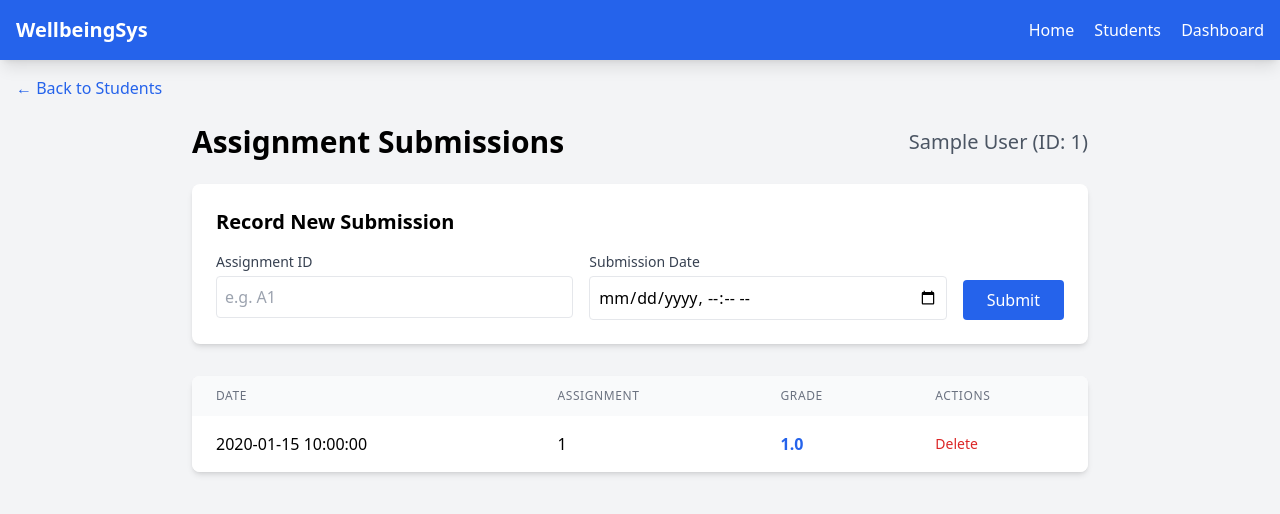
After one commit to Charbelto/Student_Wellbeing_Insights, a Flask app: page /submissions/1 in a window 1280 px wide. The commit adds this page. Shown: the top 514 px of the page. Run offline with Flask 3, Linux system fonts and the light colour scheme; tables that the repository leaves empty hold one stand-in row (values such as "Sample post"); some libraries are stand-ins or nearby versions.

Commit message:
Implement Submission management routes and UI

```diff
--- a/app/routes.py
+++ b/app/routes.py
@@ -1,5 +1,5 @@
 from flask import Blueprint, render_template, current_app, jsonify, request, redirect, url_for, flash
-from datetime import date
+from datetime import date, datetime
 
 main_bp = Blueprint('main', __name__)
 
@@ -58,6 +58,45 @@ def delete_attendance(record_id):
     current_app.attendance_service.delete_attendance(record_id)
     return redirect(url_for('main.attendance_list', student_id=student_id))
 
+# --- SUBMISSION ROUTES ---
+
+@main_bp.route('/submissions/<int:student_id>')
+def submission_list(student_id):
+    student = current_app.student_service.get_student(student_id)
+    if not student:
+        return "Student not found", 404
+
+    submissions = current_app.submission_service.get_student_submissions(student_id)
+    return render_template('submissions.html', student=student, submissions=submissions)
+
+@main_bp.route('/submissions/add', methods=['POST'])
+def add_submission():
+    student_id = request.form.get('student_id', type=int)
+    assignment_id = request.form.get('assignment_id')
+    date_str = request.form.get('submission_date')
+
+    if date_str:
+        d = datetime.fromisoformat(date_str)
+    else:
+        d = datetime.now()
+
+    current_app.submission_service.submit_assignment(student_id, assignment_id, d)
+    return redirect(url_for('main.submission_list', student_id=student_id))
+
+@main_bp.route('/submissions/grade/<int:submission_id>', methods=['POST'])
+def grade_submission(submission_id):
+    student_id = request.args.get('student_id', type=int)
+    grade = request.form.get('grade', type=float)
+
+    current_app.submission_service.grade_submission(submission_id, grade)
+    return redirect(url_for('main.submission_list', student_id=student_id))
+
+@main_bp.route('/submissions/delete/<int:submission_id>', methods=['POST'])
+def delete_submission(submission_id):
+    student_id = request.args.get('student_id', type=int)
+    current_app.submission_service.delete_submission(submission_id)
+    return redirect(url_for('main.submission_list', student_id=student_id))
+
 # --- DASHBOARD ROUTES ---
 
 @main_bp.route('/dashboard')
--- a/app/templates/students.html
+++ b/app/templates/students.html
@@ -49,6 +49,8 @@
                         <a href="/dashboard?student_id={{ student.id }}" class="text-blue-600 hover:text-blue-900">Dashboard</a>
                         <span class="text-gray-300">|</span>
                         <a href="/attendance/{{ student.id }}" class="text-green-600 hover:text-green-900">Attendance</a>
+                        <span class="text-gray-300">|</span>
+                        <a href="/submissions/{{ student.id }}" class="text-purple-600 hover:text-purple-900">Submissions</a>
                     </td>
                 </tr>
                 {% else %}
--- /dev/null
+++ b/app/templates/submissions.html
@@ -0,0 +1,81 @@
+{% extends "base.html" %}
+
+{% block content %}
+<div class="mb-6">
+    <a href="/students" class="text-blue-600 hover:underline">&larr; Back to Students</a>
+</div>
+
+<div class="max-w-4xl mx-auto">
+    <div class="flex justify-between items-center mb-6">
+        <h1 class="text-3xl font-bold">Assignment Submissions</h1>
+        <div class="text-xl text-gray-600">{{ student.name }} (ID: {{ student.id }})</div>
+    </div>
+
+    <!-- Add Submission Form -->
+    <div class="bg-white p-6 rounded-lg shadow-md mb-8">
+        <h2 class="text-xl font-semibold mb-4">Record New Submission</h2>
+        <form action="/submissions/add" method="POST" class="flex gap-4 flex-wrap">
+            <input type="hidden" name="student_id" value="{{ student.id }}">
+
+            <div class="flex-1 min-w-[200px]">
+                <label class="block text-gray-700 text-sm mb-1">Assignment ID</label>
+                <input type="text" name="assignment_id" placeholder="e.g. A1" required
+                       class="w-full border p-2 rounded">
+            </div>
+
+            <div class="flex-1 min-w-[200px]">
+                <label class="block text-gray-700 text-sm mb-1">Submission Date</label>
+                <input type="datetime-local" name="submission_date" required
+                       class="w-full border p-2 rounded">
+            </div>
+
+            <div class="flex items-end">
+                <button type="submit" class="bg-blue-600 text-white px-6 py-2 rounded hover:bg-blue-700">
+                    Submit
+                </button>
+            </div>
+        </form>
+    </div>
+
+    <!-- Submission List -->
+    <div class="bg-white rounded-lg shadow-md overflow-hidden">
+        <table class="min-w-full">
+            <thead class="bg-gray-50">
+                <tr>
+                    <th class="px-6 py-3 text-left text-xs font-medium text-gray-500 uppercase tracking-wider">Date</th>
+                    <th class="px-6 py-3 text-left text-xs font-medium text-gray-500 uppercase tracking-wider">Assignment</th>
+                    <th class="px-6 py-3 text-left text-xs font-medium text-gray-500 uppercase tracking-wider">Grade</th>
+                    <th class="px-6 py-3 text-left text-xs font-medium text-gray-500 uppercase tracking-wider">Actions</th>
+                </tr>
+            </thead>
+            <tbody class="bg-white divide-y divide-gray-200">
+                {% for sub in submissions %}
+                <tr>
+                    <td class="px-6 py-4 whitespace-nowrap">{{ sub.submission_date }}</td>
+                    <td class="px-6 py-4 whitespace-nowrap font-medium">{{ sub.assignment_id }}</td>
+                    <td class="px-6 py-4 whitespace-nowrap">
+                        {% if sub.grade is not none %}
+                            <span class="font-bold text-blue-600">{{ sub.grade }}</span>
+                        {% else %}
+                            <form action="/submissions/grade/{{ sub.id }}?student_id={{ student.id }}" method="POST" class="flex items-center gap-2">
+                                <input type="number" name="grade" step="0.1" placeholder="0-100" class="w-20 border p-1 text-sm rounded">
+                                <button type="submit" class="text-xs bg-gray-200 hover:bg-gray-300 px-2 py-1 rounded">Grade</button>
+                            </form>
+                        {% endif %}
+                    </td>
+                    <td class="px-6 py-4 whitespace-nowrap text-sm font-medium">
+                        <form action="/submissions/delete/{{ sub.id }}?student_id={{ student.id }}" method="POST" onsubmit="return confirm('Are you sure?');">
+                            <button type="submit" class="text-red-600 hover:text-red-900">Delete</button>
+                        </form>
+                    </td>
+                </tr>
+                {% else %}
+                <tr>
+                    <td colspan="4" class="px-6 py-4 text-center text-gray-500">No submissions found.</td>
+                </tr>
+                {% endfor %}
+            </tbody>
+        </table>
+    </div>
+</div>
+{% endblock %}
```
Also changed, not shown: tests/test_submission_routes.py (added, +41 -0 lines).
